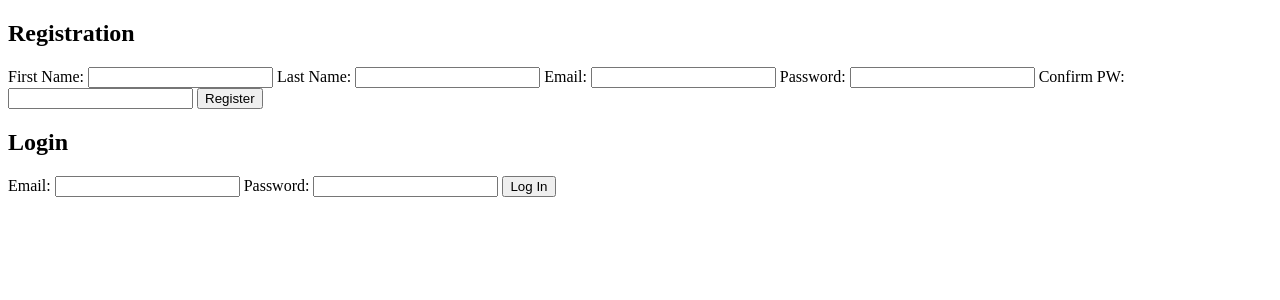
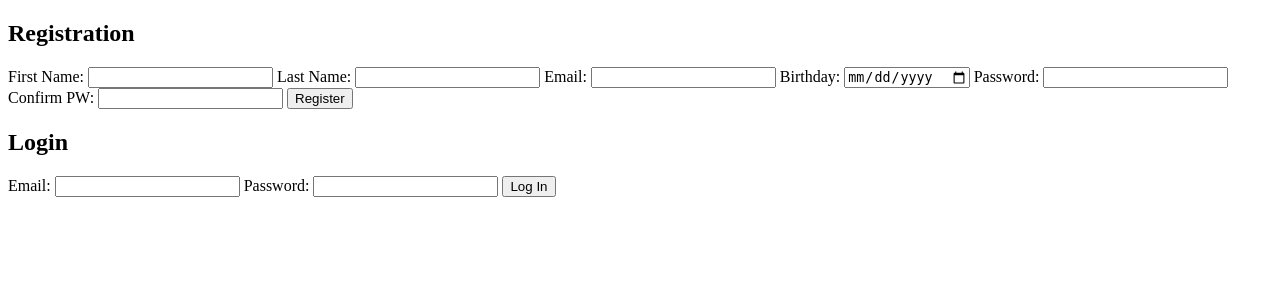
Before and after one commit to JenniferFulton/django_practice, a Django app: template registration/login/templates/reg_login.html in a window 1280 px wide. Shown: the top 300 px of the page. Run offline with Django 3.2, Linux system fonts and the light colour scheme; the template is opened without the code that fills it, so the values that code supplies are empty.

Commit message:
birthday field added to User model. Tried to make sure birthday was not in the future but returned an error, commented out for now

```diff
--- a/registration/login/models.py
+++ b/registration/login/models.py
@@ -1,6 +1,7 @@
 from django.db import models
 import re
 import bcrypt
+import datetime
 
 class UserManager(models.Manager):
     def register_validator(self, postData):
@@ -19,6 +20,10 @@ class UserManager(models.Manager):
 
         if len(check_user) != 0:
             errors['duplicate_email'] = 'Email already registered, please use a different email to resister'
+
+        # today = datetime.date.today()
+        # if postData['birthday'] > today:
+        #     errors = "Are you a time traveler? Birthday cannot be in the future"
 
         if len(postData['password']) < 8:
             errors['password'] = 'Password must be atleast 8 characters'
@@ -48,5 +53,6 @@ class User(models.Model):
     first_name = models.CharField(max_length=255)
     last_name = models.CharField(max_length=255)
     email = models.CharField(max_length=255)
+    birthday = models.DateField(null=True)
     password = models.CharField(max_length=50)
     objects = UserManager()
--- a/registration/login/templates/reg_login.html
+++ b/registration/login/templates/reg_login.html
@@ -30,6 +30,9 @@
                 <label for='email'>Email:</label>
                 <input type='email' id='email' name='email'>
 
+                <label for='birthday'>Birthday:</label>
+                <input type="date" id='birthday' name='birthday'>
+
                 <label for='password'>Password:</label>
                 <input type='password' id='password' name='password'>
 
```
Also changed, not shown: registration/login/migrations/0002_user_birthday.py (added).
